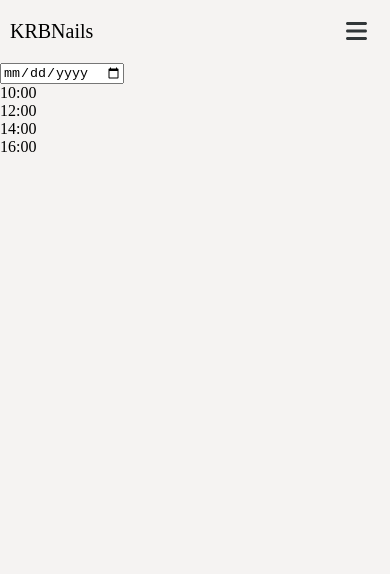
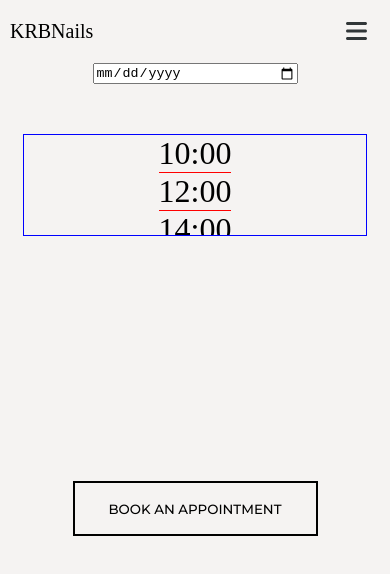
Before and after one commit to o897/krbnails-frontend, a React (Vite) app: page /date in a window 390 px wide. Shown: the top 574 px of the page. Built offline with nearby package versions, Linux system fonts and the light colour scheme.

Commit message:
update appointment date page css

```diff
--- a/src/components/AppointmentDate.jsx
+++ b/src/components/AppointmentDate.jsx
@@ -1,30 +1,33 @@
-import React from 'react'
-import {worktimes} from '../data'
-
+import React from "react";
+import { worktimes } from "../data";
+import { Link } from "react-router-dom";
+import { useState } from "react";
 
 const AppointmentDate = () => {
+  const [appointmentDate, setAppointmentDate] = useState();
+  const [appointmentTime, setAppointmentTime] = useState();
+
+  const formSubmit = () => {};
+
   return (
-    <div>
-      <input type="date" name='date'/>
-
-      {/* Scroll vertically for time slot */}
-      <div className="time">
-        <div>
-          {
-
-            worktimes.map((day) => (
-             <div className='times'>
+    <div className="appointment__form-date">
+      <form onSubmit={formSubmit()}>
+      <div className="date">
+        <input type="date" name="date" />
+      </div>
+      <div className="times">
+          {worktimes.map((day) => (
+            <div className="time" onClick={() => setAppointmentTime(day.time)}>
               {day.time}
-             </div>
-            ))
-
-          }
-        </div>
-
+            </div>
+          ))}
       </div>
 
+            <button className="hero__bookbtn">BOOK AN APPOINTMENT</button>
+
+      </form>
     </div>
-  )
-}
+  );
+};
 
-export default AppointmentDate
+export default AppointmentDate;
--- a/src/components/BookService.jsx
+++ b/src/components/BookService.jsx
@@ -46,8 +46,8 @@ const BookService = () => {
               </div>
             ))}
           </div>
-
-          <div className="appointment__button">
+        </div>
+        <div className="appointment__button">
             <div className="appointment__button-total">
               <div className="appointment__button-price">R200</div>
               <div className="appointment__button-services">
@@ -62,7 +62,6 @@ const BookService = () => {
               </button>
             </div>
           </div>
-        </div>
       </form>
     </>
   );
--- a/src/components/Navbar.jsx
+++ b/src/components/Navbar.jsx
@@ -57,7 +57,10 @@ const Navbar = () => {
         </div>
 
         <div className="header__nav-bookbtn">
+        <Link to='book'>
           <button>BOOK NOW</button>
+        </Link>
+
         </div>
 
       </div>
--- a/src/data.js
+++ b/src/data.js
@@ -78,12 +78,12 @@ export const images = [
 export const services = [
     {
         title : 'Pedicure',
-        price : 'R100',
+        price : 'R110',
         duration: 30
     },
     {
-        title : 'Design',
-        price : 'R200',
+        title : 'Drawings (per nail)',
+        price : 'R5',
         duration : 1
     },
     {
@@ -92,7 +92,9 @@ export const services = [
         duration: 40
     },
     {
-       title : 'Gel Overlay (Add-On Service)'
+       title : 'Gel Overlay (Add-On Service)',
+       price : 'R180'
+
     },
     {
         title : 'Buff & Shine (Add-On Service)'
--- a/src/index.css
+++ b/src/index.css
@@ -459,7 +459,7 @@
   /* End Booking form */
   /* Choose service - appointment */
   .appointment {
-    margin: 0 6vw;
+    padding: 0 6vw;
 
   }
 
@@ -502,7 +502,6 @@
   .appointment__services {
     overflow-y: auto;
     height: 69vh;
-    -webkit-overflow-scrolling: ;
   }
 
   .appointment__service-duration {
@@ -513,12 +512,14 @@
     display: flex;
     border-top: 1px solid #6f6f6f;
     justify-content: space-between;
-    position: absolute;
+    position: sticky;
     width: 90%;
-    bottom: 1vh;
-    padding-top: 10px;
+    bottom: 0;
+    padding: 17px;
     z-index: 2;
     background-color: #fff;
+    padding-bottom: 10px;
+    font-family: "Roboto", sans-serif;
 
 
   }
@@ -537,7 +538,6 @@
     font-size: .9rem;
     font-weight: 500;
     border: none;
-
 
   }
 
@@ -574,11 +574,41 @@
   }
 
   .menu__pricelist li {
-
     font-family: 'Open Sans', sans-serif;
   }
 
 /* End Menu */
 
+/* Appointment Date -selection */
+    .appointment__form-date {
+      margin: 0 6vw;
+    }
+    .date {
+      display: flex;
+      justify-content: center;
+      margin-bottom: 50px;
+    }
+
+    .date input {
+      width: 200px;
+      padding: 5px auto;
+    }
+
+    .times {
+      display: grid;
+      place-items: center;
+      height: 100px;
+      border: 1px solid blue;
+      overflow-y: auto;
+
+    }
+
+    .time {
+      font-size: 2rem;
+      border-bottom: 1px solid red;
+    }
+
+/* End Appointment Date -selection  */
+
 
 }
```
Also changed, not shown: src/components/Payment.jsx (added).
